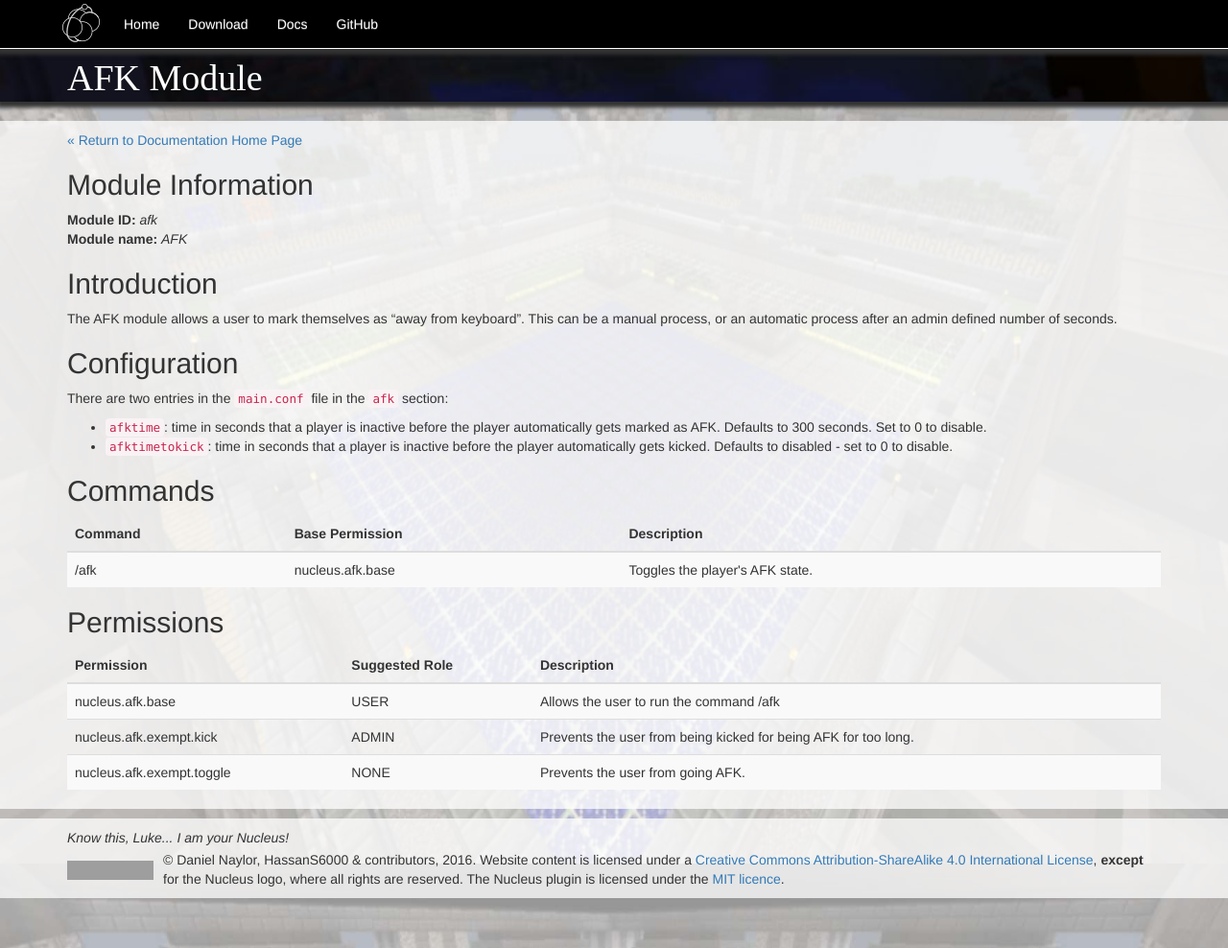
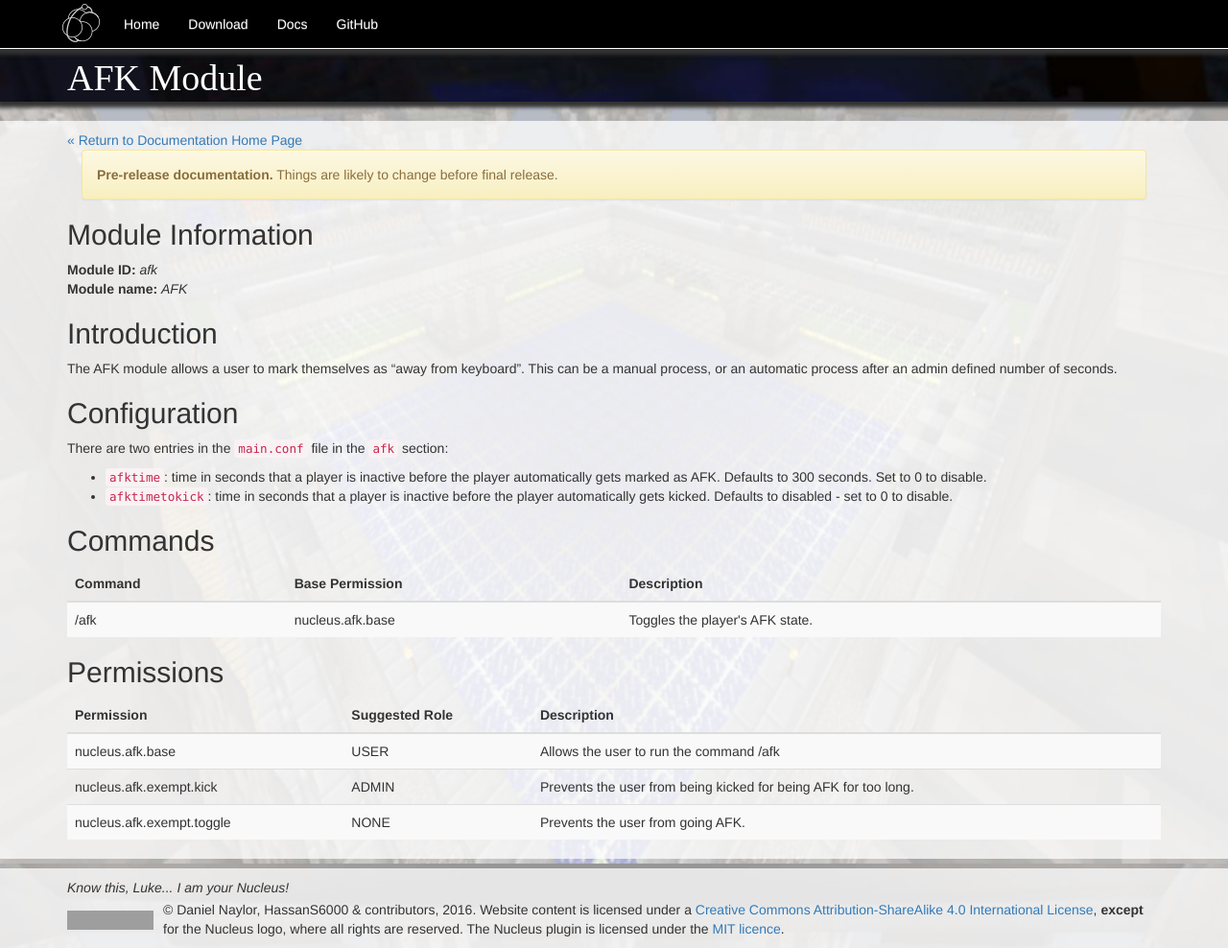
Before and after one commit to NucleusPowered/site-v1, a Jekyll site: the page built from docs/modules/afk.md, in a window 1280 px wide and 988 px high. Shown: the whole window at 96% size. Built offline with Jekyll 4.4.1, drawn with Linux system fonts in a browser that asks for light colours; grey boxes are pictures that could not be loaded.

Commit message:
Add pre-release marker

```diff
--- a/_layouts/modulespec.html
+++ b/_layouts/modulespec.html
@@ -5,6 +5,9 @@
         <div class="row">
             <div class="col-xs-12" style="padding-top: 10px;">
                 <a href="../">&laquo; Return to Documentation Home Page</a>
+                <div class="col-xs-12">
+                    <div class="alert alert-warning" role="alert"><strong>Pre-release documentation.</strong> Things are likely to change before final release.</div>
+                </div>
                 <h2>Module Information</h2>
                 <strong>Module ID: </strong><em>{{ page.moduleid }}</em><br />
                 <strong>Module name: </strong><em>{{ page.modulename }}</em>
--- a/_layouts/standardheadmd.html
+++ b/_layouts/standardheadmd.html
@@ -4,6 +4,7 @@
     <div class="container">
         <div class="row">
             <div class="col-xs-12" style="padding-top: 10px;">
+                    <div class="alert alert-warning" role="alert"><strong>Pre-release documentation.</strong> Things are likely to change before final release.</div>
                 {{content}}
             </div>
         </div>
```
